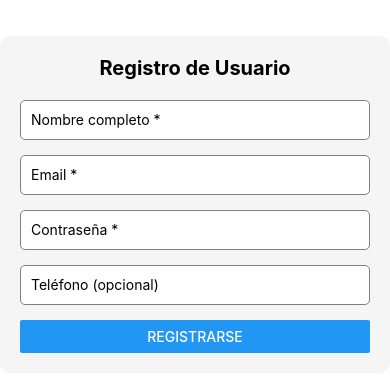
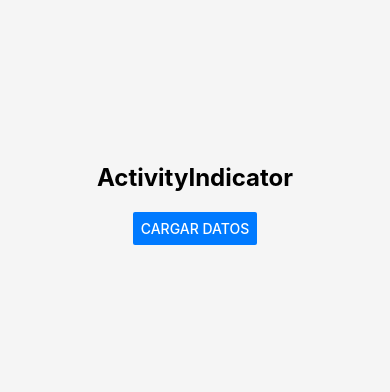
Before and after one commit to Jesuscruz77/PM196, a React Native app in the folder my-blank/: screen / in a window 390 px wide. Shown: the part 218-610 px from the top of the page. Built offline with nearby package versions, Linux system fonts and the light colour scheme.

Commit message:
Practica 10
Practica terminada

```diff
--- a/my-blank/index.js
+++ b/my-blank/index.js
@@ -1,6 +1,6 @@
 import { registerRootComponent } from 'expo';
 
-import App from './Practica_9';
+import App from './practica_10pt2';
 
 // registerRootComponent calls AppRegistry.registerComponent('main', () => App);
 // It also ensures that whether you load the app in Expo Go or in a native build,
--- /dev/null
+++ b/my-blank/practica_10pt2.js
@@ -0,0 +1,62 @@
+import React, { useState } from "react";
+import {View, StyleSheet, Text, Button, ActivityIndicator} from "react-native";
+import { StatusBar } from "react-native-web";
+
+export default function App() {
+    const [cargando, setCargando] = useState(false);
+    const [datos, setMensaje] = useState("");
+
+    const SimularCarga = () => {
+        setCargando(true);
+        setDatos("");
+        setTimeout(() => {
+            setCargando(false);
+            setMensaje("Datos cargados correctamente");
+        }, 8000);
+    };
+
+    return (
+        <View style={styles.container}>
+        <Text style={styles.titulo}>ActivityIndicator</Text>
+
+        <Button title="Cargar Datos" onPress={SimularCarga} color="#007AFF" />
+
+        {cargando && <ActivityIndicator size="large" color="#007AFF" style={styles.loader} />}
+
+        {datos !== '' && <Text>{datos}</Text>}
+
+        <StatusBar style="auto" />
+        </View>
+    );
+
+}
+
+const styles = StyleSheet.create({
+    container:{
+        flex: 1,
+        backgroundColor: '#F5F5F5',
+        alignItems: 'center',
+        justifyContent: 'center',
+        padding: 20,
+    },
+    titulo: {
+        fontSize: 24,
+        fontWeight: 'bold',
+        marginBottom: 20,
+    },
+    btnContainer: {
+        marginVertical: 10,
+        width: '60%',
+    },
+
+    loader: {
+        marginVertical: 20,
+    },
+    textoResultado: {
+        marginTop: 20,
+        fontSize: 18,
+        color: '#333',
+        textAlign: 'center',
+    },
+
+});
```
Also changed, not shown: my-blank/practica_10.js (added, +33 -0 lines).
